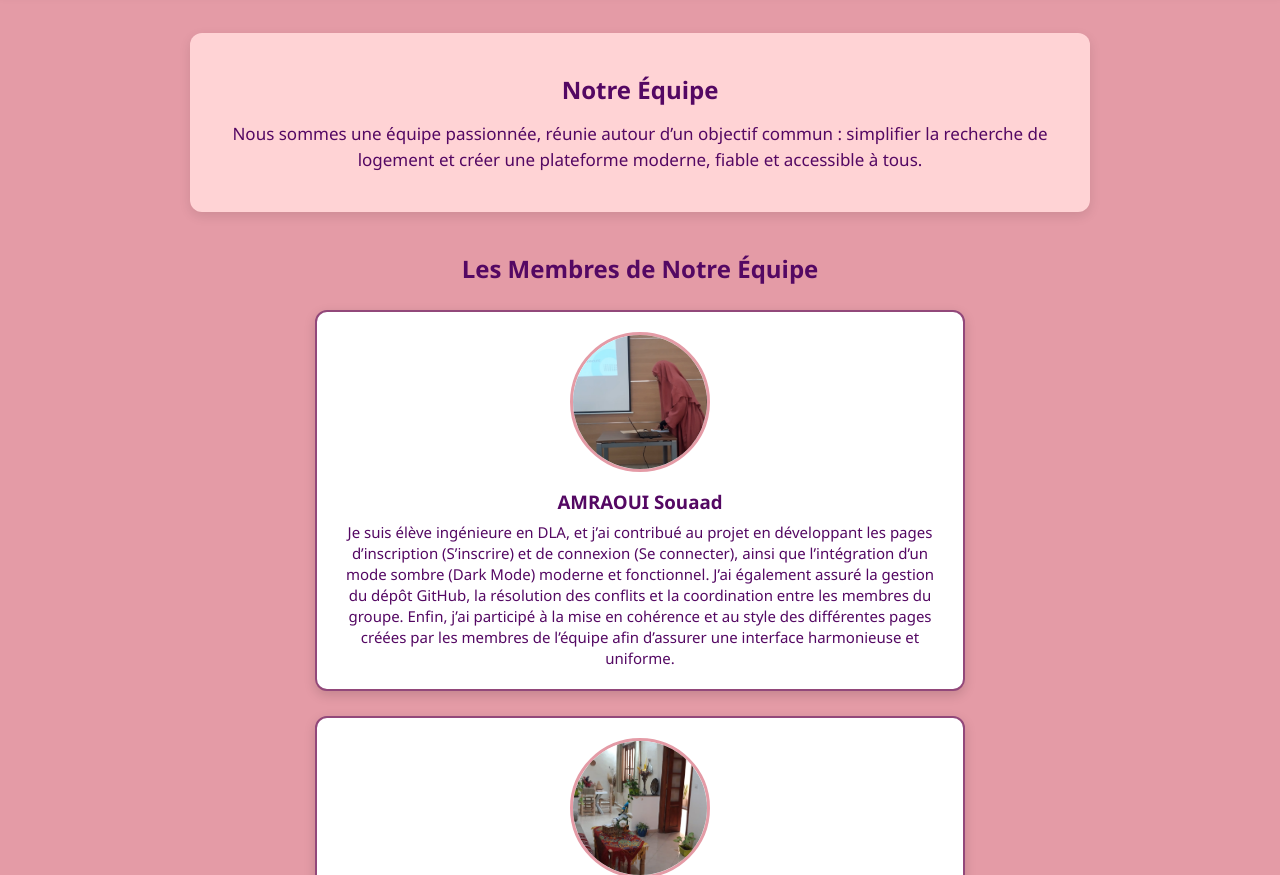
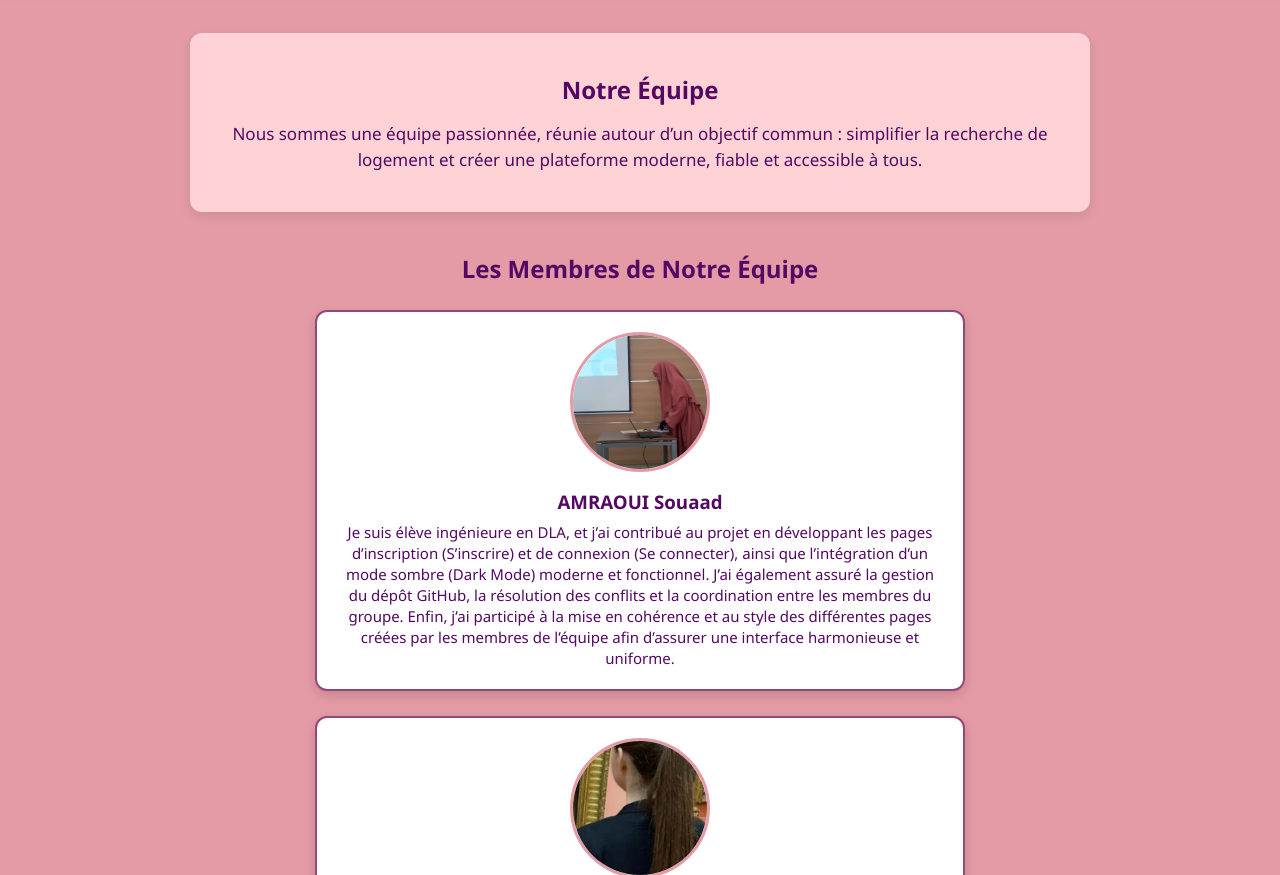
Before and after one commit to winter892/Skenna_V_2, a plain HTML site: page presentation.html in a window 1280 px wide. Shown: the part 77-952 px from the top of the page. Drawn offline with Linux system fonts and the light colour scheme.

Commit message:
ajout des images et mise a jour de presentation.html

```diff
--- a/presentation.html
+++ b/presentation.html
@@ -73,7 +73,7 @@ Enfin, j’ai participé à la mise en cohérence et au style des différentes p
     </div>
 
     <div class="member">
-      <img src="IMAGES/photo2.jpg" alt="Photo membre 2">
+      <img src="IMAGES/zzz.jpeg" alt="Photo membre 2">
       <h3>EL FARSSI SAFA</h3>
       <p>Je suis élève ingénieure en DLA, et j’ai assuré la conception complète de la première page du projet, la page d’accueil. J’ai défini son architecture, sa mise en page et son identité visuelle, ce qui a permis d’établir la base structurelle et esthétique du site.Cette page constituant l’entrée principale du projet, mon travail a joué un rôle essentiel dans l’orientation graphique et l’organisation générale adoptées par l’équipe pour le reste des développements.</p>
     </div>
```
Also changed, not shown: IMAGES/zzz.jpeg (added).
